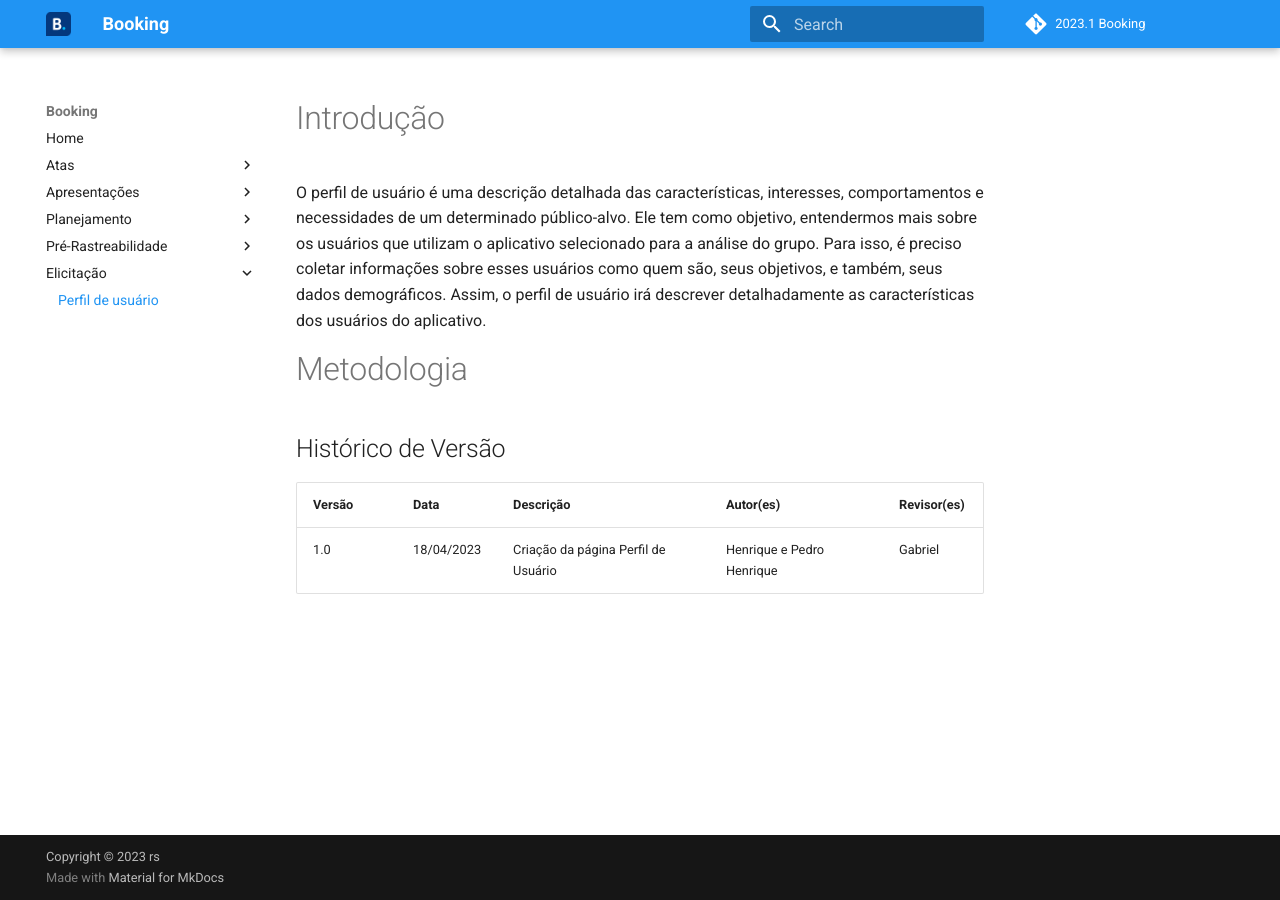
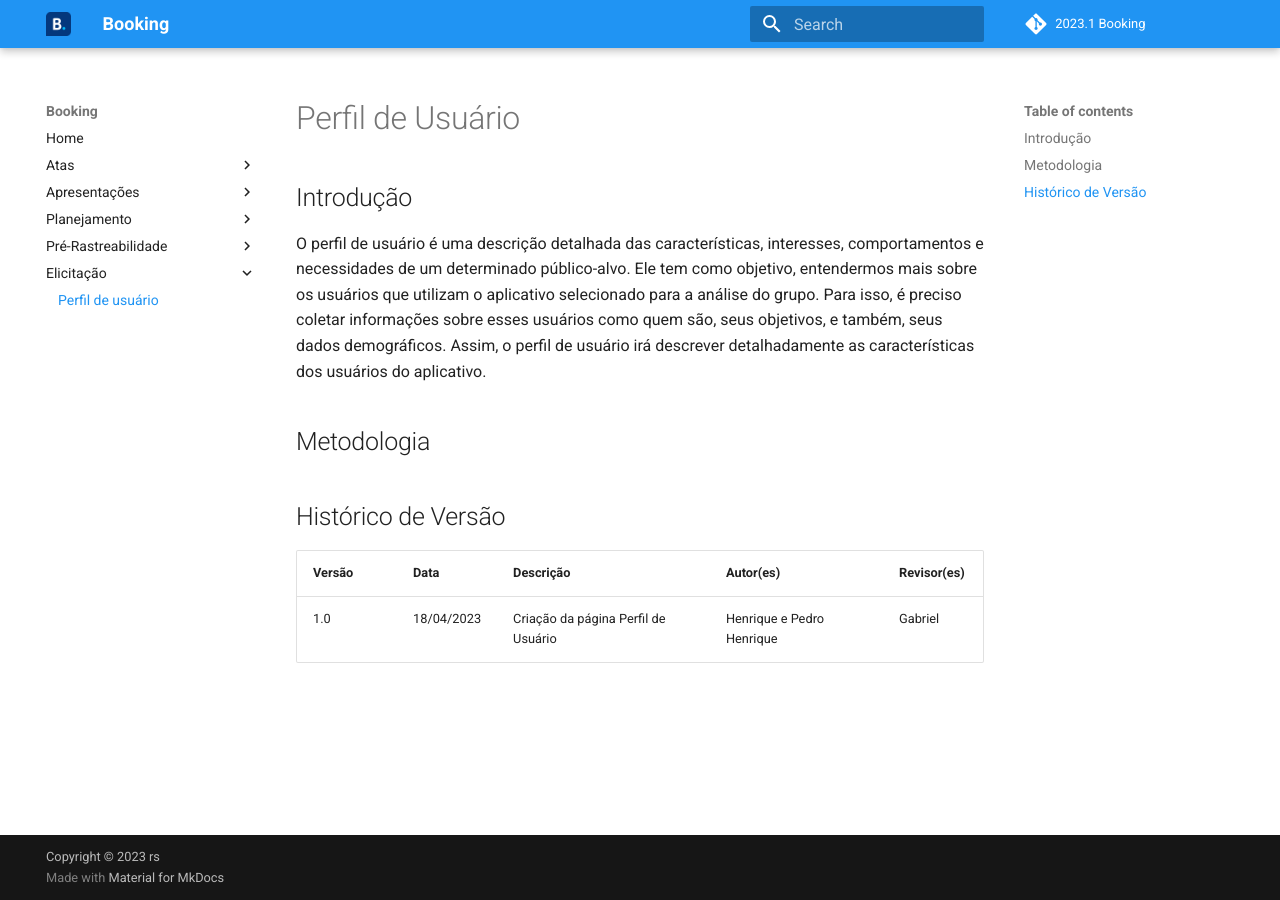
Before and after one commit to Requisitos-de-Software/2023.1-Booking, an MkDocs documentation site: the page built from docs/elicitacao/perfilDeUsuario.md, in a window 1280 px wide. Built offline with MkDocs 1.6.1 and Material for MkDocs 9.7.7, drawn with Linux system fonts in a browser that asks for light colours; comment, search, counter and statistics services are not loaded.

Commit message:
23-arrumando introducao
Co-authored-by: PedroHenrique2077 <pedrozinho.herique11@gmail.com>

```diff
--- a/docs/elicitacao/perfilDeUsuario.md
+++ b/docs/elicitacao/perfilDeUsuario.md
@@ -1,8 +1,10 @@
-# Introdução
+# Perfil de Usuário
+
+## Introdução
 
 O perfil de usuário é uma descrição detalhada das características, interesses, comportamentos e necessidades de um determinado público-alvo. Ele tem como objetivo, entendermos mais sobre os usuários que utilizam o aplicativo selecionado para a análise do grupo. Para isso, é preciso coletar informações sobre esses usuários como quem são, seus objetivos, e também, seus dados demográficos. Assim, o perfil de usuário irá descrever detalhadamente as características dos usuários do aplicativo.
 
-# Metodologia
+## Metodologia
 
 ## Histórico de Versão
 
```
